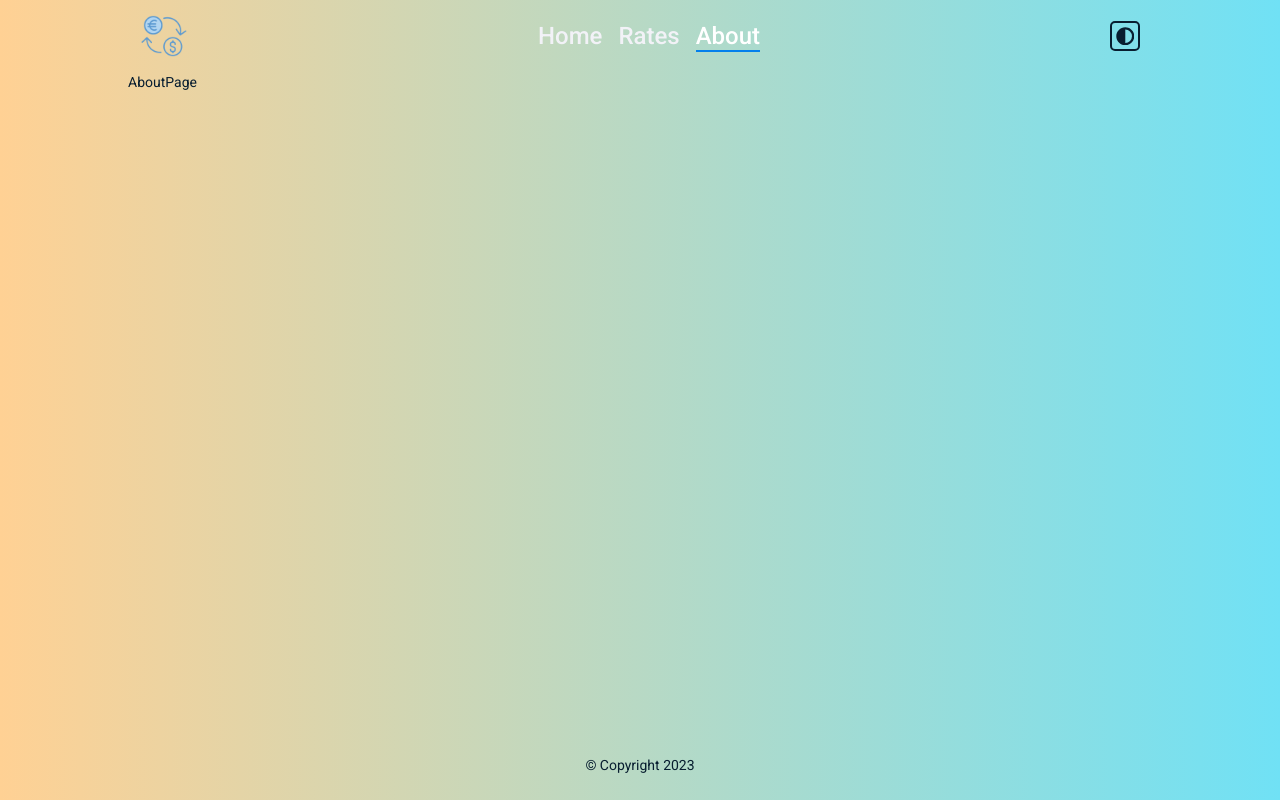
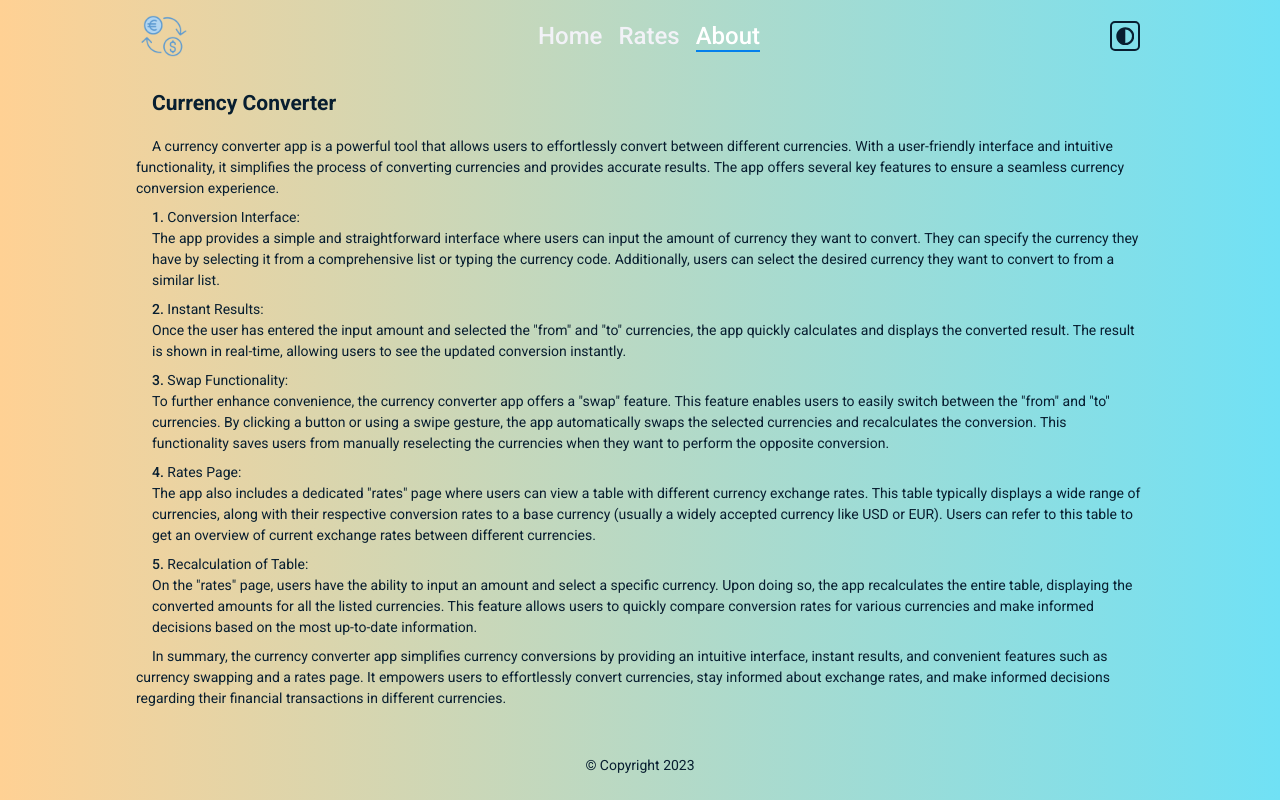
Before and after one commit to KenAdams-AK/currency-converter, a React (Vite) app: page /about in a window 1280 px wide. Built offline with nearby package versions, Linux system fonts and the light colour scheme.

Commit message:
implemented About page

```diff
--- a/src/layout/Main.tsx
+++ b/src/layout/Main.tsx
@@ -7,5 +7,5 @@ type Props = {
 export default function Main(props: Props) {
   const { children } = props;
 
-  return <main className="Main">{children}</main>;
+  return <main className="Page">{children}</main>;
 }
--- a/src/pages/About/About.tsx
+++ b/src/pages/About/About.tsx
@@ -1,3 +1,71 @@
 export default function About() {
-  return <div>AboutPage</div>;
+  return (
+    <section className="About">
+      <h1 className="About__title">Currency Converter</h1>
+
+      <div className="About__desc desc" data-testid="description">
+        <p>
+          A currency converter app is a powerful tool that allows users to effortlessly convert
+          between different currencies. With a user-friendly interface and intuitive functionality,
+          it simplifies the process of converting currencies and provides accurate results. The app
+          offers several key features to ensure a seamless currency conversion experience.
+        </p>
+
+        <div className="desc__features">
+          <p>
+            <span>1. </span>Conversion Interface:
+            <br />
+            The app provides a simple and straightforward interface where users can input the amount
+            of currency they want to convert. They can specify the currency they have by selecting
+            it from a comprehensive list or typing the currency code. Additionally, users can select
+            the desired currency they want to convert to from a similar list.
+          </p>
+          <p>
+            <span>2. </span>Instant Results:
+            <br />
+            Once the user has entered the input amount and selected the &quot;from&quot; and
+            &quot;to&quot; currencies, the app quickly calculates and displays the converted result.
+            The result is shown in real-time, allowing users to see the updated conversion
+            instantly.
+          </p>
+          <p>
+            <span>3. </span>Swap Functionality:
+            <br />
+            To further enhance convenience, the currency converter app offers a &quot;swap&quot;
+            feature. This feature enables users to easily switch between the &quot;from&quot; and
+            &quot;to&quot; currencies. By clicking a button or using a swipe gesture, the app
+            automatically swaps the selected currencies and recalculates the conversion. This
+            functionality saves users from manually reselecting the currencies when they want to
+            perform the opposite conversion.
+          </p>
+          <p>
+            <span>4. </span>Rates Page:
+            <br />
+            The app also includes a dedicated &quot;rates&quot; page where users can view a table
+            with different currency exchange rates. This table typically displays a wide range of
+            currencies, along with their respective conversion rates to a base currency (usually a
+            widely accepted currency like USD or EUR). Users can refer to this table to get an
+            overview of current exchange rates between different currencies.
+          </p>
+          <p>
+            <span>5. </span>Recalculation of Table:
+            <br />
+            On the &quot;rates&quot; page, users have the ability to input an amount and select a
+            specific currency. Upon doing so, the app recalculates the entire table, displaying the
+            converted amounts for all the listed currencies. This feature allows users to quickly
+            compare conversion rates for various currencies and make informed decisions based on the
+            most up-to-date information.
+          </p>
+        </div>
+
+        <p>
+          In summary, the currency converter app simplifies currency conversions by providing an
+          intuitive interface, instant results, and convenient features such as currency swapping
+          and a rates page. It empowers users to effortlessly convert currencies, stay informed
+          about exchange rates, and make informed decisions regarding their financial transactions
+          in different currencies.
+        </p>
+      </div>
+    </section>
+  );
 }
--- a/src/scss/_config.scss
+++ b/src/scss/_config.scss
@@ -21,6 +21,8 @@ body {
   font-size: 0.875rem;
   color: $color-dark;
   @include background-light;
+  background-repeat: no-repeat;
+  background-attachment: fixed;
 }
 
 body.dark {
--- /dev/null
+++ b/src/scss/modules/About.scss
@@ -0,0 +1,26 @@
+.About {
+  min-height: 100%;
+  padding: 0 0.5rem;
+
+  &__title {
+    padding: 1rem;
+  }
+}
+
+.desc {
+  p {
+    margin-bottom: 0.5rem;
+  }
+
+  & > p {
+    text-indent: 1rem;
+  }
+
+  &__features {
+    padding-left: 1rem;
+
+    p > span {
+      font-weight: 500;
+    }
+  }
+}
--- a/src/scss/modules/Main.scss
+++ b/src/scss/modules/Main.scss
@@ -1,3 +1,3 @@
-.Main {
+.Page {
   flex: 1 1 auto;
 }
--- a/src/scss/styles.scss
+++ b/src/scss/styles.scss
@@ -3,6 +3,8 @@
 @import "config";
 
 @import "./modules/App.scss";
+
+@import "./modules/About.scss";
 
 @import "./modules/Header.scss";
 @import "./modules/Main.scss";
```
Also changed, not shown: 2 other files (tests, documents, lock files or other folders).
